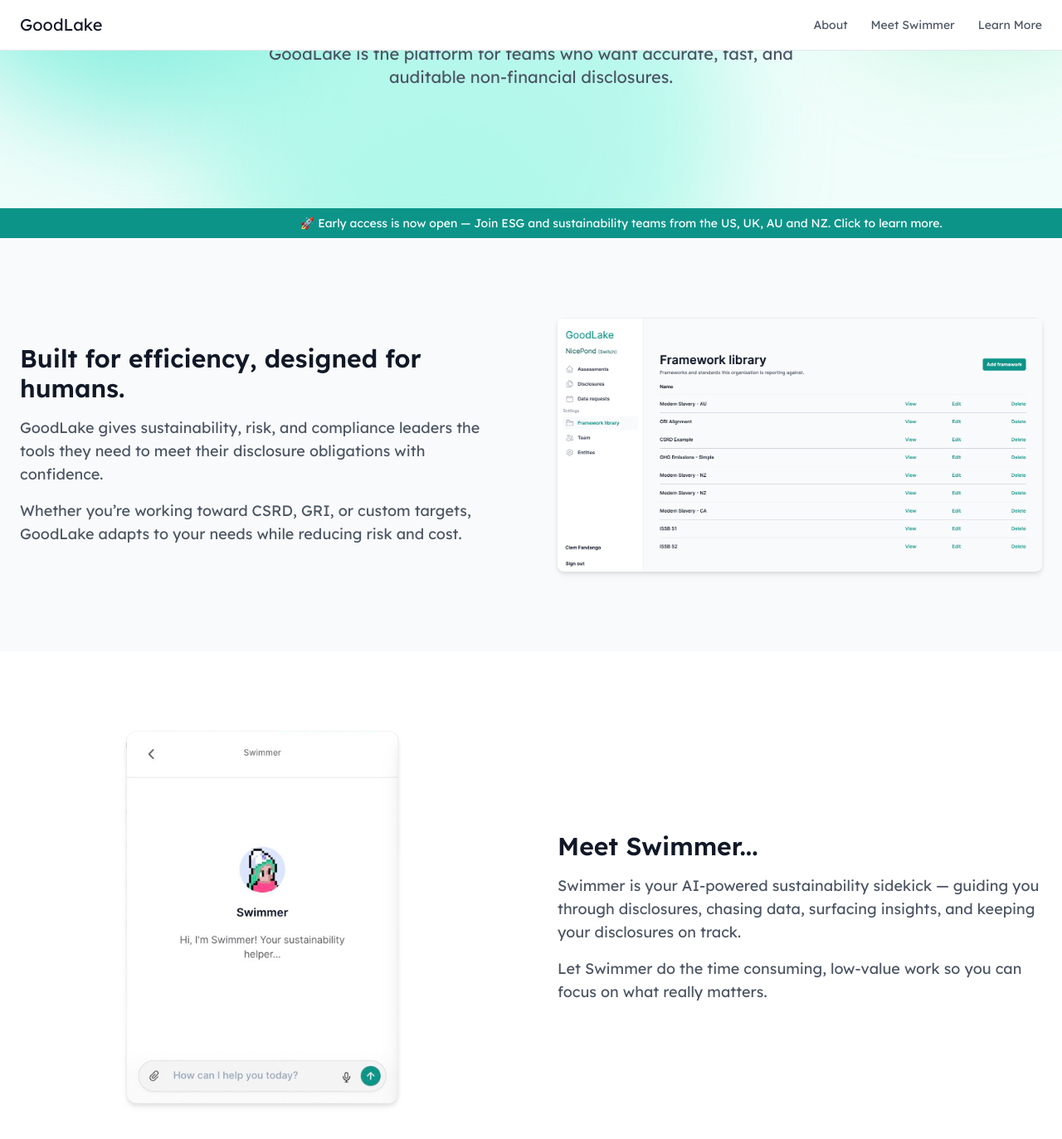
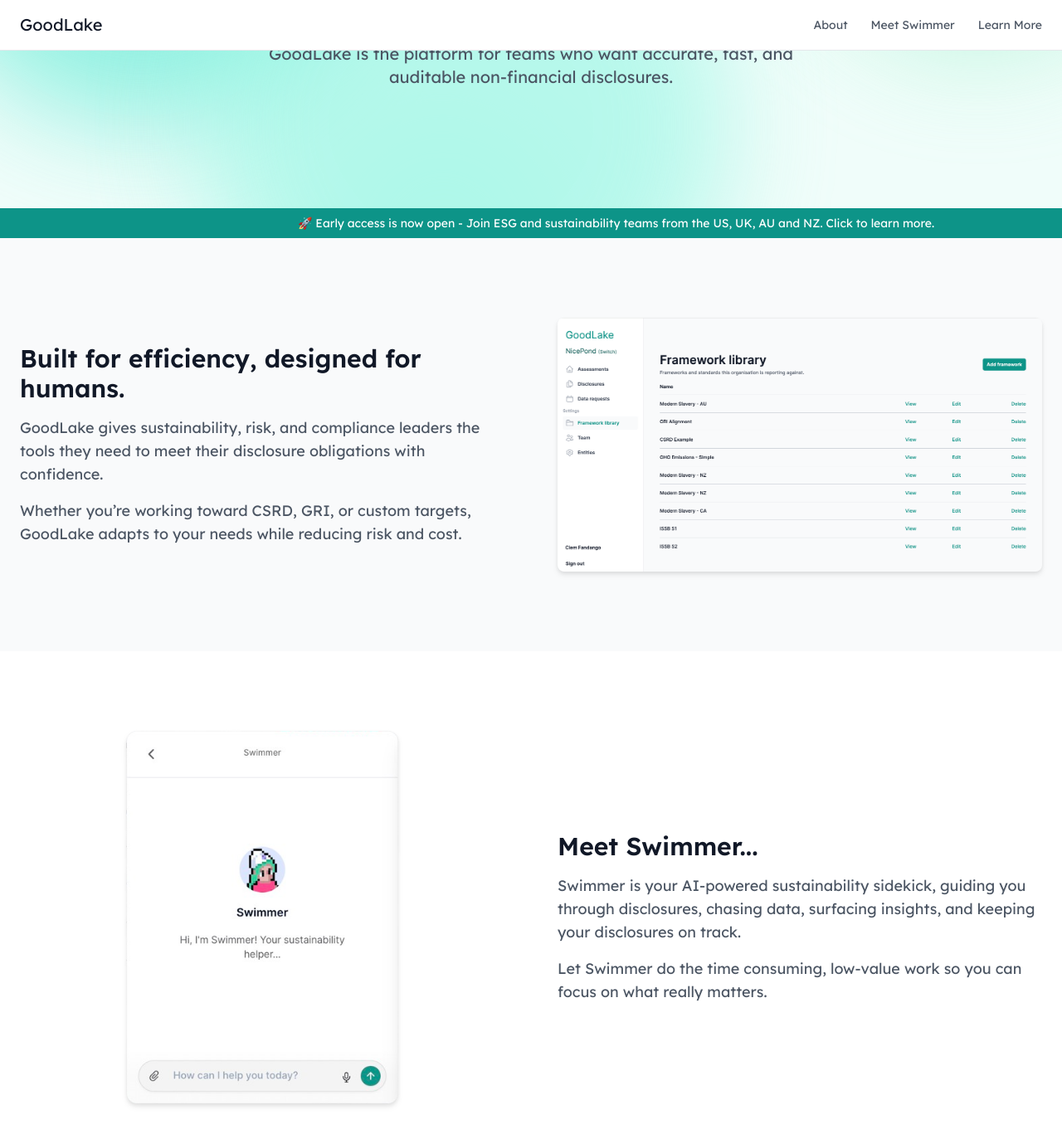
Before and after one commit to git-wayfa/goodlake.io, a Jekyll site: the page built from index.md, in a window 1280 px wide and 1400 px high, scrolled down 328 px. Shown: the top 1373 px of the window at 83% size. Built offline with Jekyll 4.4.1, drawn with Linux system fonts in a browser that asks for light colours; nearby versions of some CDN libraries; comment, search, counter and statistics services are not loaded.

Commit message:
Update default.html

```diff
--- a/_layouts/default.html
+++ b/_layouts/default.html
@@ -68,7 +68,7 @@
   <!-- Marquee -->
   <a href="#contact">
     <div class="w-full bg-teal-600 text-white text-sm py-2 px-6 whitespace-nowrap overflow-hidden">
-      <span class="inline-block animate-marquee-inner">🚀 Early access is now open — Join ESG and sustainability teams from the US, UK, AU and NZ. Click to learn more.&nbsp;&nbsp;&nbsp;</span>
+      <span class="inline-block animate-marquee-inner">🚀 Early access is now open - Join ESG and sustainability teams from the US, UK, AU and NZ. Click to learn more.&nbsp;&nbsp;&nbsp;</span>
     </div>
   </a>
 
@@ -111,7 +111,7 @@
       </div>
       <div>
         <h3 class="text-3xl font-semibold text-gray-900 mb-4">Meet Swimmer...</h3>
-        <p class="text-gray-600 text-lg mb-4">Swimmer is your AI-powered sustainability sidekick — guiding you through disclosures, chasing data, surfacing insights, and keeping your disclosures on track.</p>
+        <p class="text-gray-600 text-lg mb-4">Swimmer is your AI-powered sustainability sidekick, guiding you through disclosures, chasing data, surfacing insights, and keeping your disclosures on track.</p>
         <p class="text-gray-600 text-lg">Let Swimmer do the time consuming, low-value work so you can focus on what really matters.</p>
       </div>
     </div>
```
